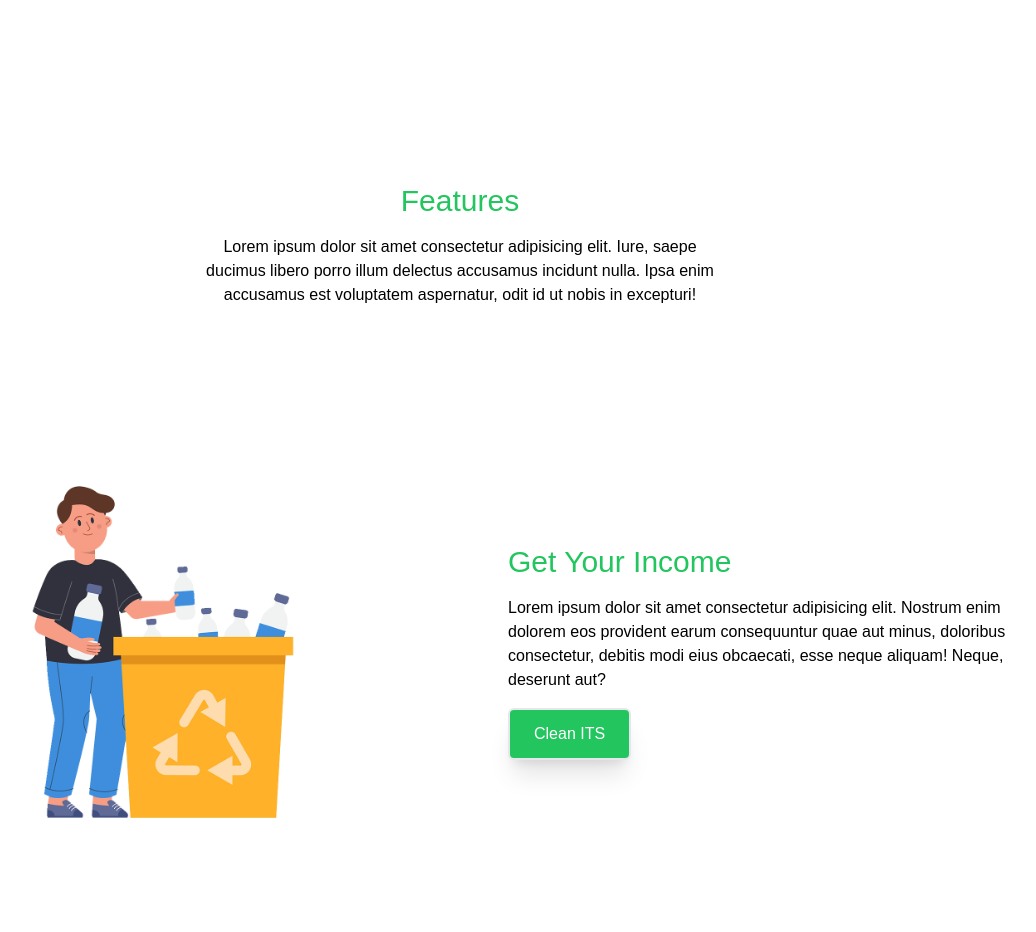
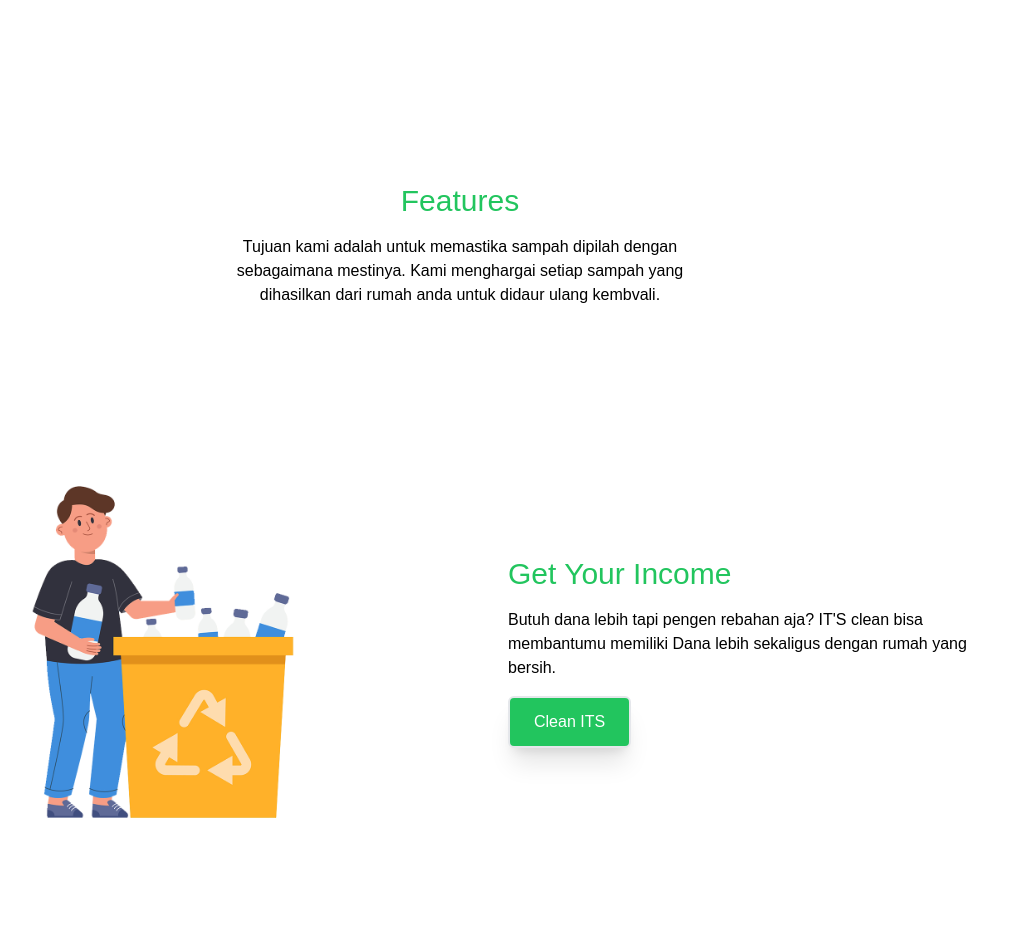
Before and after one commit to codewithbodrex/itsclean, a PHP site: page / in a window 1280 px wide. Shown: the part 863-1795 px from the top of the page, without its empty margins (180-1216 px from the left). Run offline with PHP 8.4, Linux system fonts and the light colour scheme; some libraries are stand-ins or nearby versions.

Commit message:
Text changed

```diff
--- a/index.php
+++ b/index.php
@@ -76,7 +76,7 @@
         <div class="sm:w-3/4 lg:w-5/12 mx-auto px-2">
             <h1 class="text-3xl text-center text-green-500">Features</h1>
             <p class="text-center text-darkGrey mt-4">
-                Lorem ipsum dolor sit amet consectetur adipisicing elit. Iure, saepe ducimus libero porro illum delectus accusamus incidunt nulla. Ipsa enim accusamus est voluptatem aspernatur, odit id ut nobis in excepturi!
+            Tujuan kami adalah untuk memastika sampah dipilah dengan sebagaimana mestinya. Kami menghargai setiap sampah yang dihasilkan dari rumah anda untuk didaur ulang kembvali.
             </p>
         </div>
         <!---Features #1-->
@@ -91,7 +91,7 @@
                         Get Your Income
                     </h1>
                     <p class="text-darkGrey my-4 text-center lg:text-left sm:w-3/4 lg:w-full">
-                        Lorem ipsum dolor sit amet consectetur adipisicing elit. Nostrum enim dolorem eos provident earum consequuntur quae aut minus, doloribus consectetur, debitis modi eius obcaecati, esse neque aliquam! Neque, deserunt aut?
+                    Butuh dana lebih tapi pengen rebahan aja? IT'S clean bisa membantumu memiliki Dana lebih sekaligus dengan rumah yang bersih.
                     </p>
                     <button type="button" class="btn btn-purple hover:bg-white hover:text-green-500 border-2 hover:border-green-500"><a href="#">Clean ITS</a></button>
                 </div>
```
